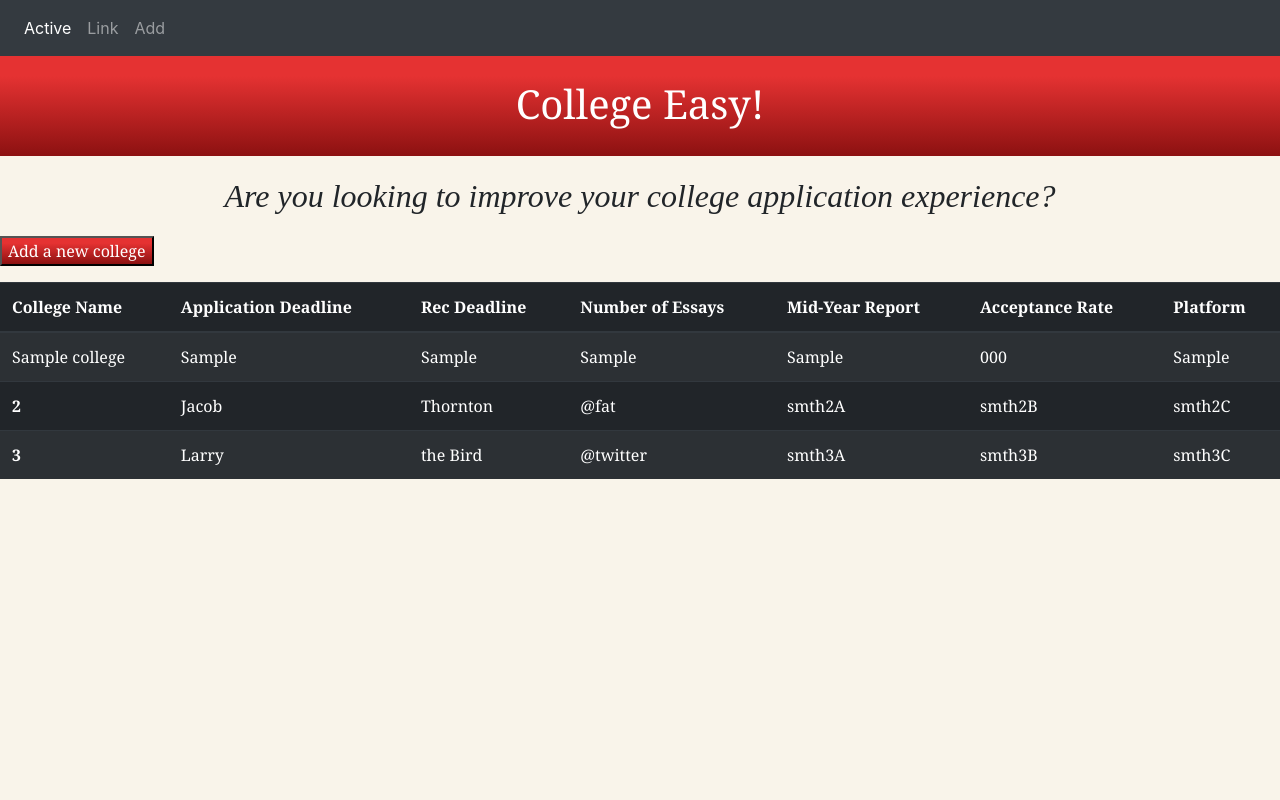
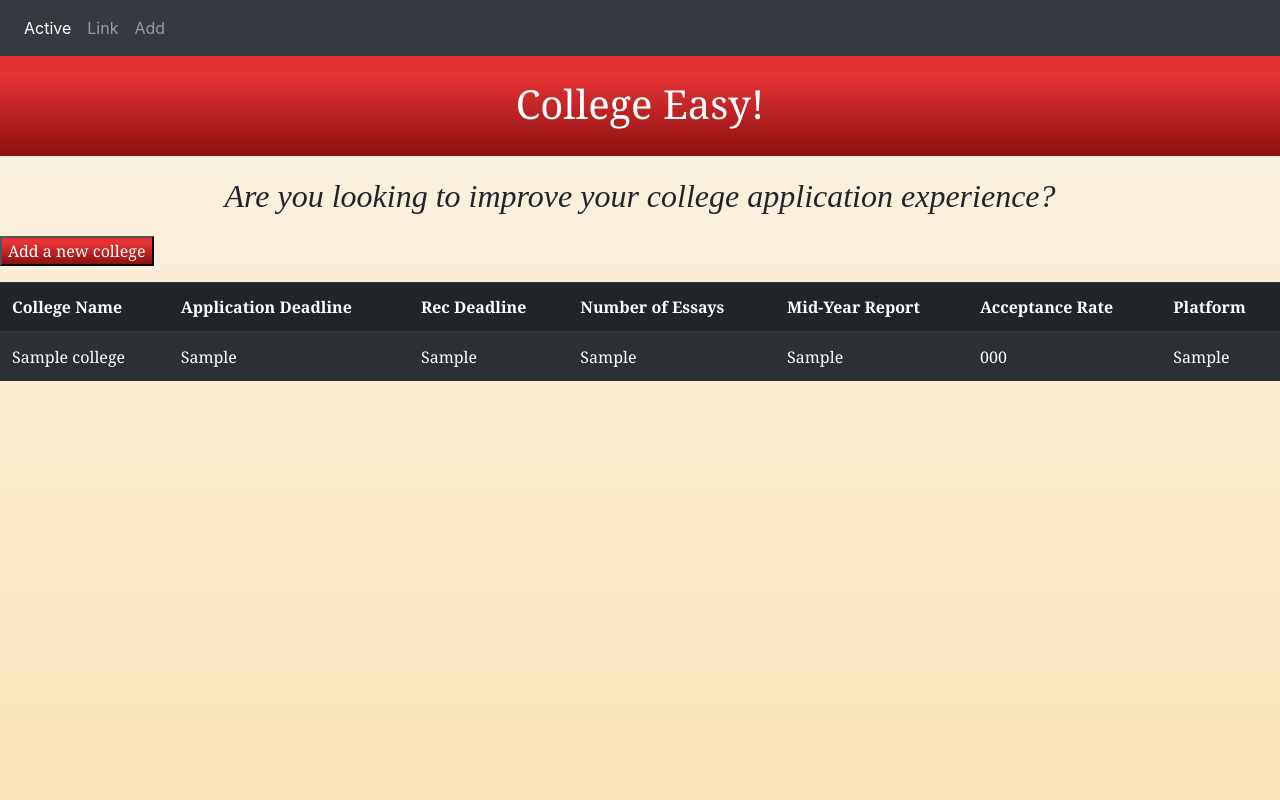
Before and after one commit to borao/college-easy, a Flask app: page / in a window 1280 px wide. Run offline with Flask 2, Linux system fonts and the light colour scheme; tables that the repository leaves empty hold one stand-in row (values such as "Sample post"); some libraries are stand-ins or nearby versions.

Commit message:
Add gradient and remove placeholders

```diff
--- a/templates/index.html
+++ b/templates/index.html
@@ -7,7 +7,16 @@
   <script src="https://stackpath.bootstrapcdn.com/bootstrap/4.1.3/js/bootstrap.min.js" integrity="sha384-ChfqqxuZUCnJSK3+MXmPNIyE6ZbWh2IMqE241rYiqJxyMiZ6OW/JmZQ5stwEULTy" crossorigin="anonymous"></script>
 </head>
 
-<body style="background-color:#f9f4ea;">
+<body style="background: linear-gradient(to bottom, #f9f4ea, #f9e3b7); height:100%; background-repeat: no-repeat">
+  <style type="text/css">
+    html, body {
+        height: 100%;
+        margin: 0px;
+    }
+    .container {
+        height: 100%;}
+    </style>
+
   <nav class="navbar navbar-expand-sm bg-dark navbar-dark">
     <ul class="navbar-nav">
       <li class="nav-item active">
@@ -83,25 +92,7 @@
         </ul>
       </tr>
     {% endfor %}
-      <tr>
-        <th scope="row">2</th>
-        <td>Jacob</td>
-        <td>Thornton</td>
-        <td>@fat</td>
-        <td>smth2A</td>
-        <td>smth2B</td>
-        <td>smth2C</td>
-      </tr>
-      <tr>
-        <th scope="row">3</th>
-        <td>Larry</td>
-        <td>the Bird</td>
-        <td>@twitter</td>
-        <td>smth3A</td>
-        <td>smth3B</td>
-        <td>smth3C</td>
-      </tr>
+
     </tbody>
-  </table>
 </body>
 </html>
```
